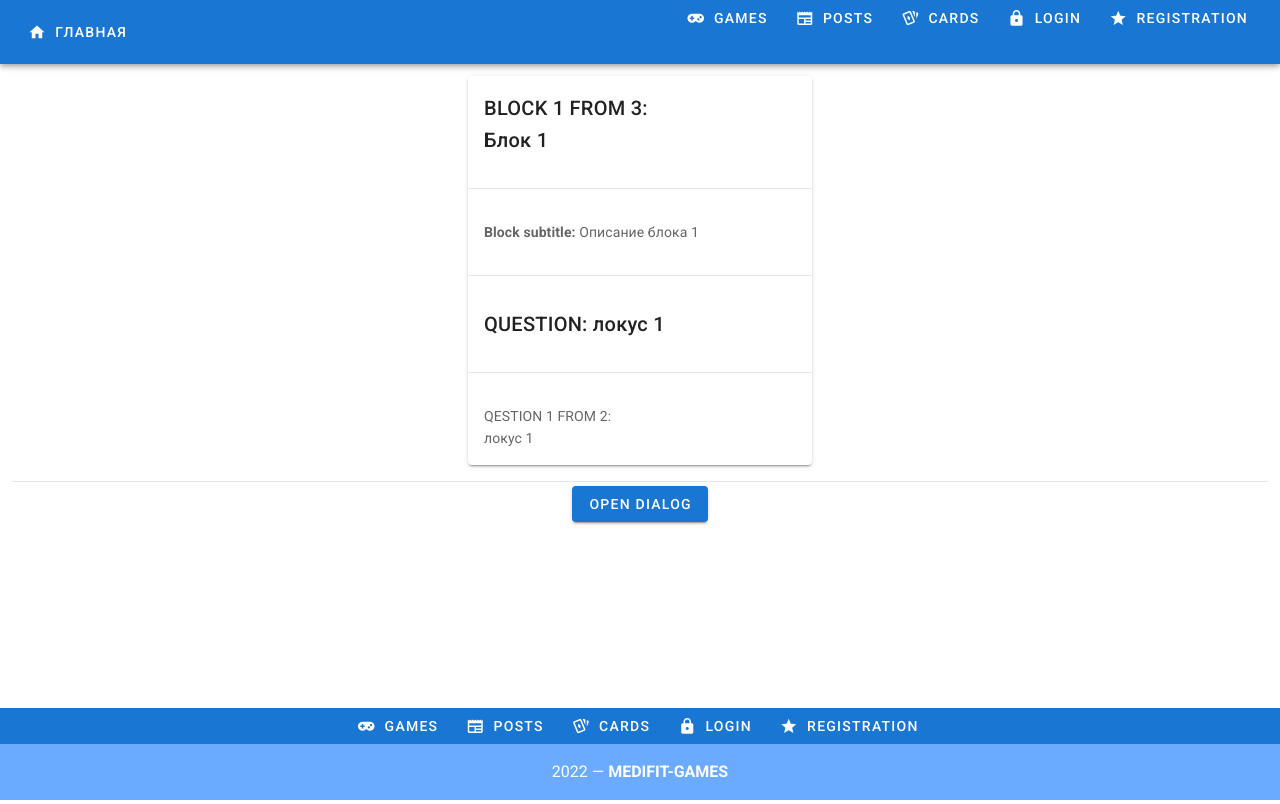
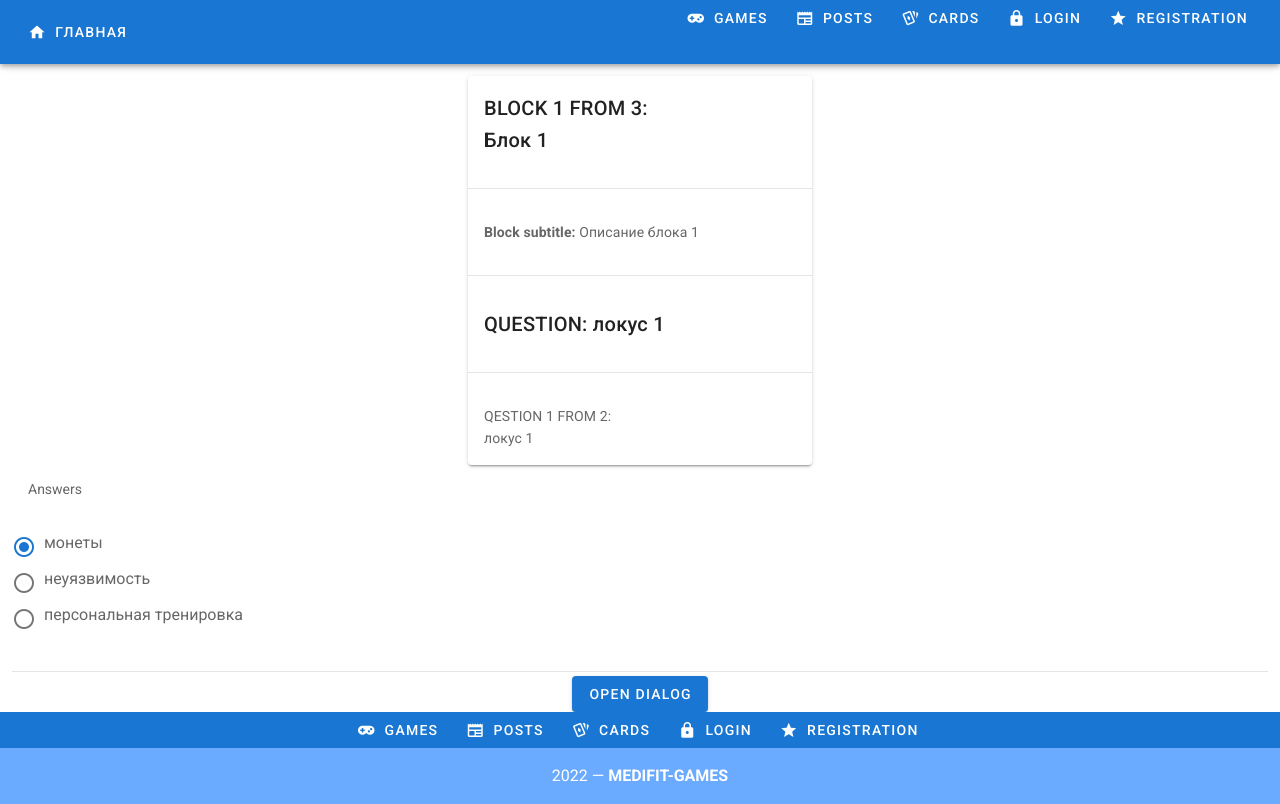
Before and after one commit to Valegor/vuetify-super, a Vue app: page /start in a window 1280 px wide. Built offline with nearby package versions, Linux system fonts and the light colour scheme.

Commit message:
complete answer

```diff
--- a/src/components/Game/Play/Start.vue
+++ b/src/components/Game/Play/Start.vue
@@ -23,7 +23,27 @@
         </v-card-subtitle>
  </v-card>
 
+      <v-row>
+         <v-col
+          cols="12"
+          sm="6"
+          md="4"
+        >
+          <v-subheader>Answers</v-subheader>
+            <v-radio-group v-model="ans" class="radio-container d-flex">
+                <v-radio
+                    class="radio-item"
+                    color="primary"
+                    v-for="card of cards"
+                    :key="(cards.indexOf(card) + 1)"
+                    :value="(cards.indexOf(card) + 1)"
+                    :label="card.name"
+                ></v-radio>
+            </v-radio-group>
 
+          </v-radio-group>
+        </v-col>
+      </v-row>
 
     <hr>
 
@@ -76,6 +96,7 @@
     data: () => ({
         game: {},
         dialog: false,
+        ans: 1,
         block_tek: 1,
         blocks_count: 1,
         locus_tek: 1,
@@ -94,6 +115,7 @@
         estimation_answer: '',
         estimation_subtitle: '',
         estimation_game: '',
+        cards: [],
     }),
     methods: {
         start(){
@@ -120,15 +142,16 @@
                 console.log('stop answer')
                 return 0
             }
-            console.log('answer')
 
-            if (this.answer_number > Object.keys(this.game.blocks[this.block_tek - 1].locuses[this.locus_tek - 1].cards).length) {
+            console.log('Ans: ' + this.ans)
+
+            if (this.ans > Object.keys(this.game.blocks[this.block_tek - 1].locuses[this.locus_tek - 1].cards).length) {
                 console.log('incorrect answer number')
                 this.step()
                 return 0
             }
 
-            this.game_score = this.game_score + this.cards[this.answer_number - 1].point
+            this.game_score = this.game_score + this.cards[this.ans - 1].point
             console.log('Game score: ' + this.game_score)
 
             if(this.game_score > 0){
@@ -137,13 +160,15 @@
                 this.estimation_answer = 'Вы ошиблись'
             }
 
-            this.estimation_subtitle = this.cards[this.answer_number - 1].takenotes
+            this.estimation_subtitle = this.cards[this.ans - 1].takenotes
 
             console.log('Estimation subtitle: ' + this.estimation_subtitle)
 
             // this.card_count = Object.keys(this.cards).length
             // console.log('Card count: ' + this.card_count)
             this.dialog = true
+
+            this.ans = 1
 
             this.step()
         },
```
Also changed, not shown: src/library/gameFunctions.js (+14 -0 lines), src/store/object.js (+40 -21 lines).
